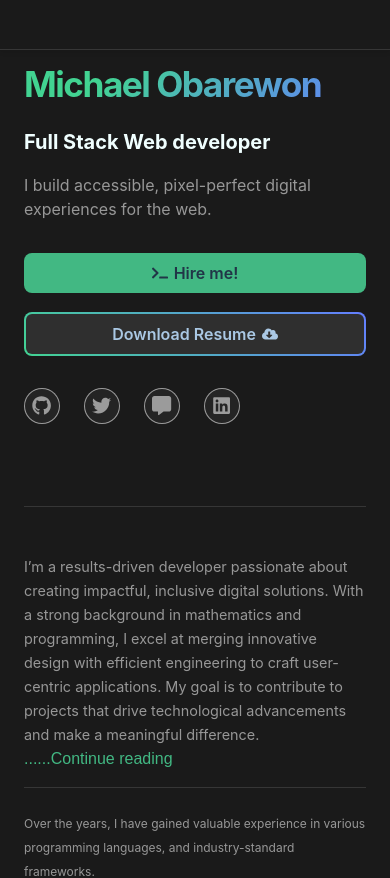
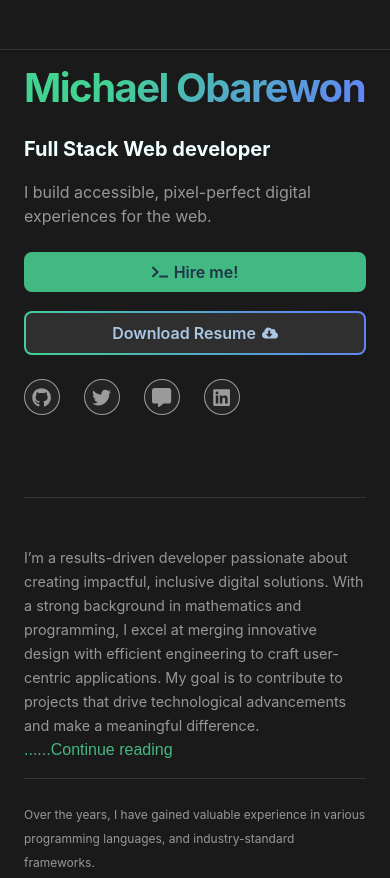
Before and after one commit to skenpo2/micheal-v1.02, a React (Vite) app: page / in a window 390 px wide. Shown: the top 878 px of the page. Built offline with nearby package versions, Linux system fonts and the light colour scheme.

Commit message:
minor fixin cont.

```diff
--- a/src/index.css
+++ b/src/index.css
@@ -371,10 +371,10 @@ body::-webkit-scrollbar {
 
   .hero-content {
     padding: 0.5rem 1.5rem 0 1.5rem;
-    gap: 2rem;
+    gap: 1.5rem;
   }
   .name {
-    font-size: 2.2rem;
+    font-size: 2.5rem;
   }
 
   .job {
```
